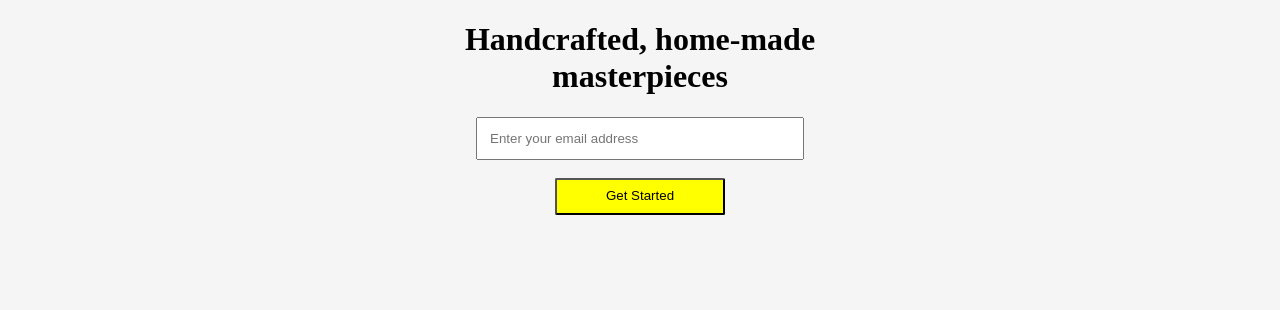
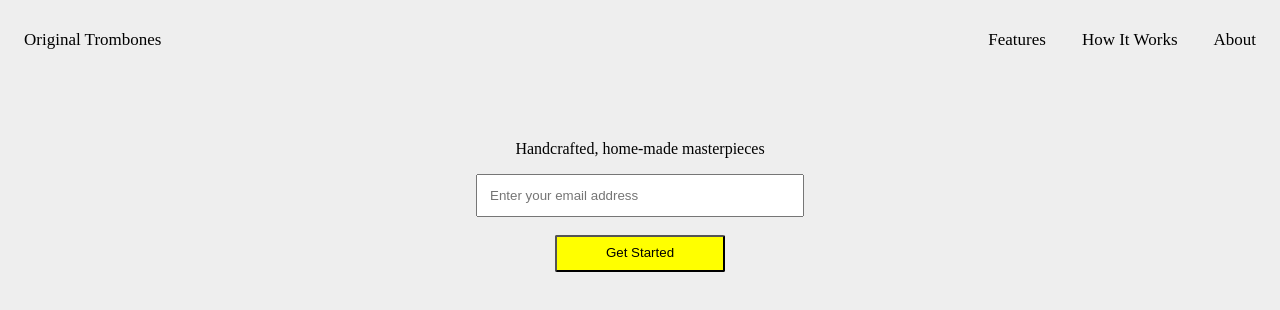
Before and after one commit to cleverclope/clever-paul-landing-page-challenge, a plain HTML site: page index.html in a window 1280 px wide. Drawn offline with Linux system fonts and the light colour scheme.

Commit message:
clever branch

```diff
--- a/index.css
+++ b/index.css
@@ -1,18 +1,36 @@
+
+      #nav {
+        margin-top: 30px;
+        background-color: #EEEEEE;
+    }
+
+    #nav a {
+      color: black;
+      background-color: #EEEEEE;
+      text-align: center;
+      padding: 14px 16px;
+      font-size: 17px;
+    }
+
+    .nav-right {
+      float: right;
+      background-color: #EEEEEE;
+    }
+
     body {
-background-color: whitesmoke;
-width: 500px;
-margin: auto;
+    background-color: #EEEEEE;
+    }
+
+    #email-section{
         text-align: center;
     }
 
-h1 {
-    text-align: center;
-}
      .email{
         width: 300px;
         margin: auto;
         padding: 0.75rem;
     }
+
     .submit-button{
         width: 170px;
         margin: auto;
--- a/index.html
+++ b/index.html
@@ -6,15 +6,35 @@
     <meta name="viewport" content="width=device-width, initial-scale=1.0" />
     <link rel="stylesheet" href="index.css" />
     <title> Product Landing Page</title>
-    <link rel="stylesheet" href="index.css" type="text/css">
+    <!-- <link rel="stylesheet" href="index.css" type="text/css"> -->
   </head>
   <body>
-<h1 id="header">Handcrafted, home-made masterpieces</h1>
+<div>
+<header>
+
+  <nav>
+    <div id="nav">
+        <a>Original Trombones</a>
+
+        <div class="nav-right">
+          <a >Features</a>
+          <a >How It Works</a>
+          <a >About</a>
+        </div>
+      </div>
+    </nav>
+
+</header>
+
+<div id="email-section" style="margin-top: 90px;">
+    <p>Handcrafted, home-made masterpieces</p>
      <form>
       <label for="email"></label>
       <input type= "text" id="email" name="email" type="email" placeholder="Enter your email address" required class="email"><br>
       <br>
       <input type="submit" id="submit" value="Get Started" class="submit-button">
       </form>
+ </div>
+
   </body>
   </html>
```
Lines whose indentation alone changed are shown as unchanged.
